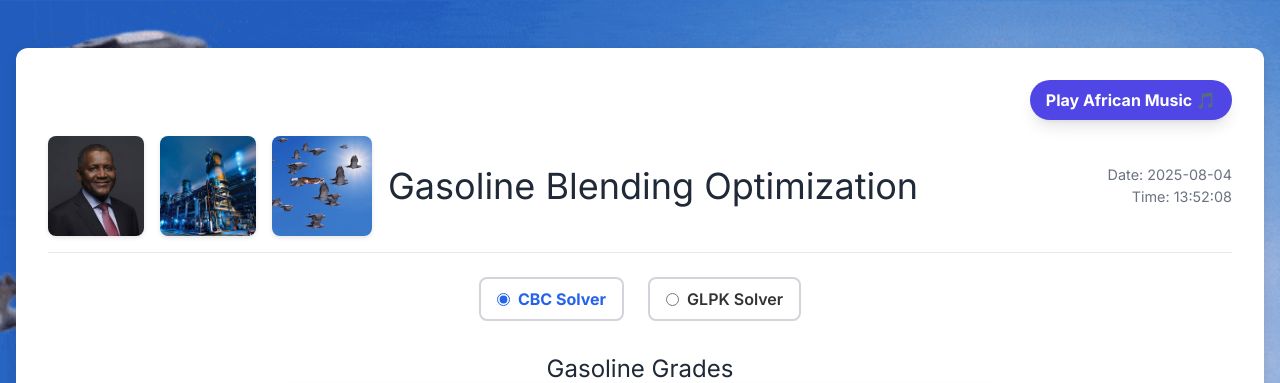
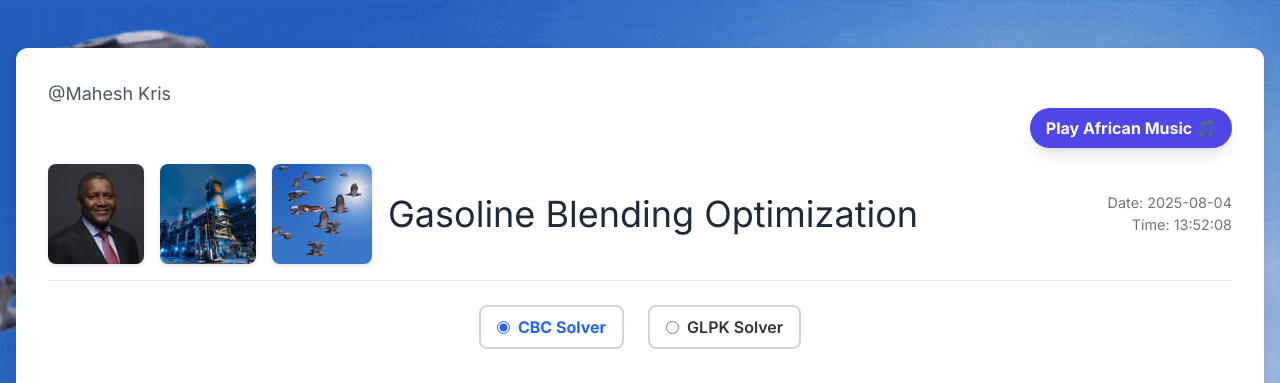
Before and after one commit to mac1kus/LP_Flask_Blend2, a Flask app: page / in a window 1280 px wide. Shown: the top 383 px of the page. Run offline with Flask 3, Linux system fonts and the light colour scheme; some libraries are stand-ins or nearby versions.

Commit message:
Update HTML: modified layout/text in yourfile.html

```diff
--- a/templates/input.html
+++ b/templates/input.html
@@ -12,6 +12,11 @@
     <div id="messageBox"></div>
     <div class="container">
         <!-- New button to play African music, aligned to the right -->
+
+        <div class="text-sm sm:text-lg text-gray-600 font-medium">
+             @Mahesh Kris
+        </div>
+
         <div class="flex justify-end mb-4">
             <button id="playMusicButton" class="bg-indigo-600 hover:bg-indigo-700 text-white font-bold py-2 px-4 rounded-full shadow-lg transition duration-300 ease-in-out transform hover:scale-105">
                 Play African Music 🎵
```
